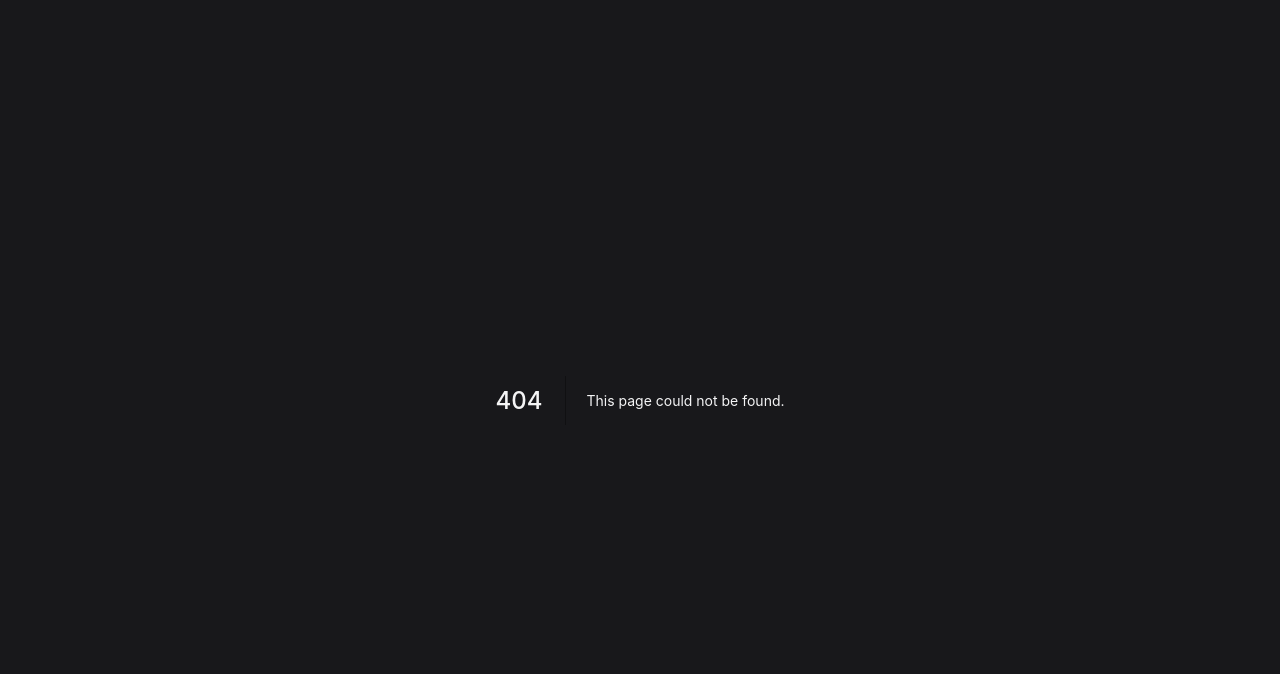
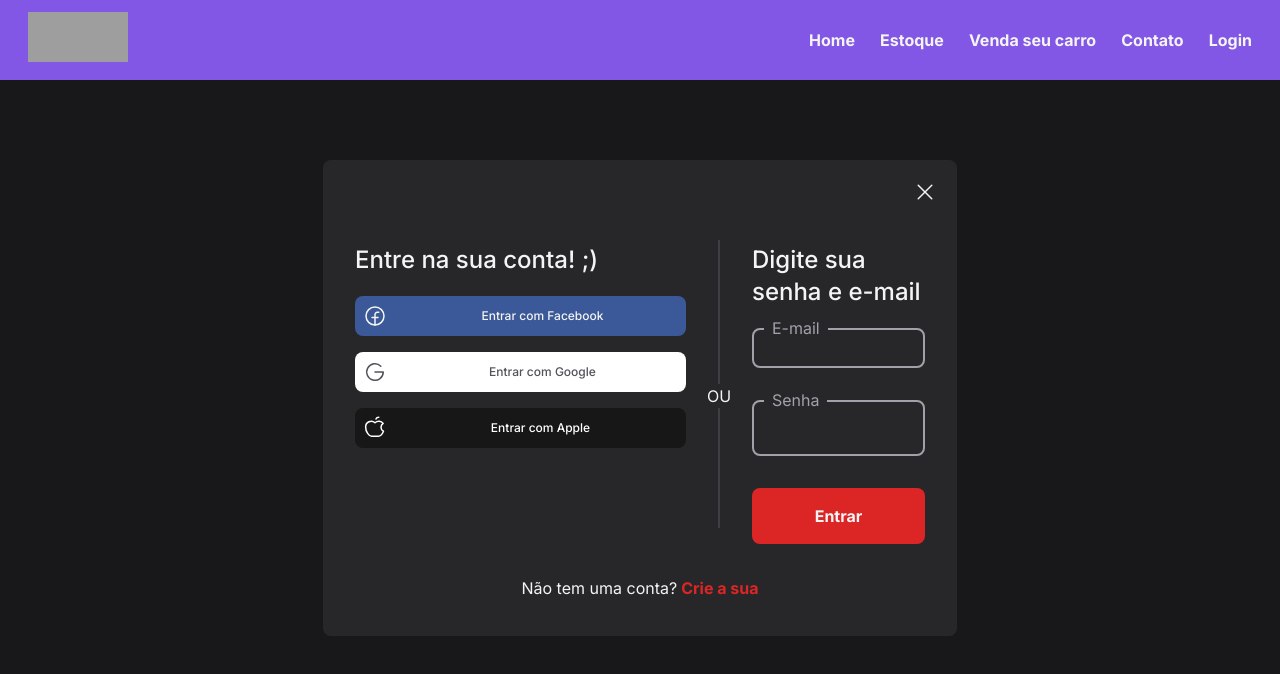
Before and after one commit to PedPacheco/web-cars, a Next.js app in the folder web/: page /login in a window 1280 px wide. Before the commit this address had no page. Shown: the top 674 px of the page. Built offline with nearby package versions, Linux system fonts and the light colour scheme; grey boxes are pictures that could not be loaded.

Commit message:
login page creation

```diff
--- a/web/src/components/Header.tsx
+++ b/web/src/components/Header.tsx
@@ -12,7 +12,7 @@ export function Header() {
   }
 
   return (
-    <header className="sticky top-0 px-4 min-h-[76px] bg-[#8257E5]">
+    <header className="sticky z-10 w-full top-0 px-4 min-h-[76px] bg-[#8257E5]">
       <nav className="flex justify-between items-center p-3 flex-wrap">
         <Link href="/" className="p-2 mr-4 inline-flex items-center">
           <a>
@@ -41,7 +41,7 @@ export function Header() {
           <ListItem url="/" text="Estoque" />
           <ListItem url="/" text="Venda seu carro" />
           <ListItem url="/" text="Contato" />
-          <ListItem url="/" text="Login" />
+          <ListItem url="/login" text="Login" />
         </ul>
       </nav>
     </header>
--- a/web/src/components/HomeSearchBox.tsx
+++ b/web/src/components/HomeSearchBox.tsx
@@ -1,6 +1,6 @@
 export function HomeSearchBox() {
   return (
-    <section className="my-5 py-20">
+    <section className="my-5 py-16">
       <form className="w-full px-4 md:max-w-3xl lg:max-w-5xl mx-auto">
         <div className="flex flex-col items-center justify-center">
           <div className="max-w-[80%] w-full px-4 text-center lg:max-w-full">
--- a/web/src/pages/index.tsx
+++ b/web/src/pages/index.tsx
@@ -1,7 +1,7 @@
 import { Header } from '~/components/Header'
 import { HomeSearchBox } from '~/components/HomeSearchBox'
 import { PriceRange } from '~/components/PriceRange'
-import { SellYourVehicle } from '~/components/SellYourVehicle'
+
 import * as Separator from '@radix-ui/react-separator'
 
 export default function Home() {
@@ -11,7 +11,6 @@ export default function Home() {
 
       <main>
         <HomeSearchBox />
-        <SellYourVehicle />
         <section>
           <div className="w-full px-4 mx-auto md:max-w-[720px] lg:max-w-5xl">
             <div className="flex justify-center">
--- /dev/null
+++ b/web/src/pages/login.tsx
@@ -0,0 +1,101 @@
+import { Header } from '~/components/Header'
+
+import { X, FacebookLogo, GoogleLogo, AppleLogo } from 'phosphor-react'
+
+import * as Separator from '@radix-ui/react-separator'
+
+export default function Login() {
+  return (
+    <>
+      <Header />
+
+      <div className="flex flex-col items-center lg:mt-20">
+        <div className="bg-zinc-800 relative w-full py-8 px-5 lg:w-[634px] lg:rounded-lg lg:pt-16 lg:pb-9 lg:px-8">
+          <X size={24} className="absolute top-5 right-5" />
+          <div className="flex flex-col h-full">
+            <div className="flex h-full flex-col lg:flex-row">
+              <section className="w-full">
+                <h1 className="mt-5 mb-6 font-medium text-2xl text-zinc-100 lg:mb-5">
+                  Entre na sua conta! ;)
+                </h1>
+                <div>
+                  <button className="w-full h-10 rounded-lg text-xs font-medium p-2 flex items-center justify-start bg-[#3b5998] mb-4">
+                    <FacebookLogo size={24} className="mr-5" />
+                    <p className="mr-15 font-medium flex-grow">
+                      Entrar com Facebook
+                    </p>
+                  </button>
+                  <button className="w-full h-10 rounded-lg text-xs font-medium p-2 flex items-center justify-start bg-white mb-4">
+                    <GoogleLogo size={24} className="mr-5 text-zinc-600" />
+                    <p className="mr-15 font-medium flex-grow text-zinc-600">
+                      Entrar com Google
+                    </p>
+                  </button>
+                  <button className="w-full h-10 rounded-lg text-xs font-medium p-2 flex items-center justify-center bg-neutral-900 mb-4">
+                    <AppleLogo size={24} className="mr-4 text-white" />
+                    <p className="mr-15 font-medium flex-grow text-white">
+                      Entrar com Apple
+                    </p>
+                  </button>
+                </div>
+              </section>
+              <Separator.Root className="relative my-4 border border-solid border-zinc-700 lg:mx-8">
+                <p className="absolute left-1/2 top-[-12px] lg:top-1/2 lg:left-[-20px] bg-zinc-800 px-2">
+                  OU
+                </p>
+              </Separator.Root>
+              <section>
+                <h1 className="mt-5 mb-6 font-medium text-2xl text-zinc-100 lg:mb-5">
+                  Digite sua senha e e-mail
+                </h1>
+                <form>
+                  <div className="mb-8">
+                    <div className="relative rounded-lg h-14 mt-3 lg:h-10">
+                      <input
+                        id="email"
+                        className="w-full h-full py-3 pr-11 pl-4 rounded-lg border-2 border-zinc-400 bg-zinc-800"
+                      />
+                      <label
+                        htmlFor="email"
+                        className="absolute left-3 top-[-12px] px-2 text-zinc-400 text-base bg-zinc-800"
+                      >
+                        E-mail
+                      </label>
+                    </div>
+                  </div>
+
+                  <div className="mb-8">
+                    <div className="relative rounded-lg h-14 mt-3">
+                      <input
+                        id="password"
+                        className="w-full h-full py-3 pr-11 pl-4 rounded-lg border-2 border-zinc-400 bg-zinc-800"
+                      />
+                      <label
+                        htmlFor="password"
+                        className="absolute left-3 top-[-12px] px-2 text-zinc-400 text-base bg-zinc-800"
+                      >
+                        Senha
+                      </label>
+                    </div>
+                  </div>
+                  <button
+                    type="submit"
+                    className="w-full h-14 px-3 py-4 font-bold rounded-lg flex items-center justify-center bg-red-600"
+                  >
+                    Entrar
+                  </button>
+                </form>
+              </section>
+            </div>
+            <p className="text-center text-zinc-100 mt-8">
+              Não tem uma conta?
+              <button className="ml-1 font-bold text-red-600">
+                Crie a sua
+              </button>
+            </p>
+          </div>
+        </div>
+      </div>
+    </>
+  )
+}
```
